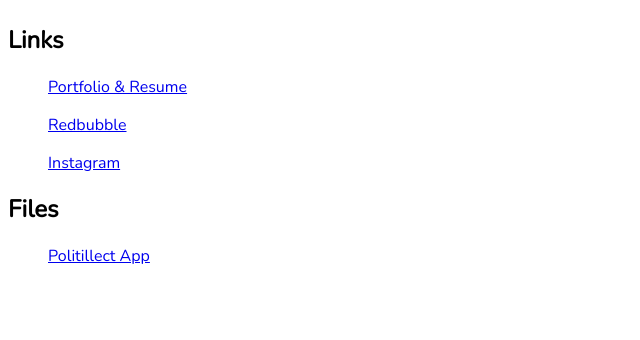
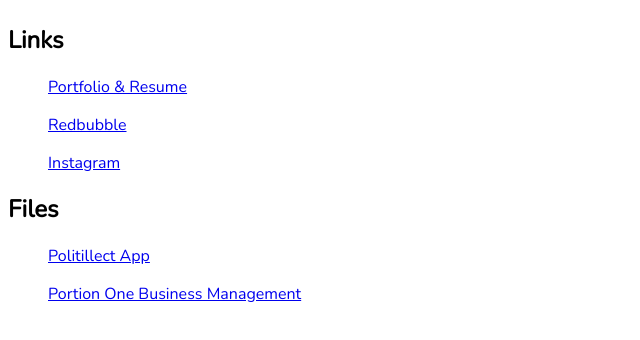
Before and after one commit to divinemm/divinemm.github.io, a plain HTML site: page index.html in a window 1280 px wide. Shown: the part 90-430 px from the top of the page, without its empty margins (0-640 px from the left). Drawn offline with nearby package versions, Linux system fonts and the light colour scheme.

Commit message:
Add Portion One
added the link to Portion One pdf

```diff
--- a/index.html
+++ b/index.html
@@ -36,5 +36,9 @@
       <ul>
         <a href="Politillect.pdf">Politillect App</a>
     </ul>
+
+    <ul>
+      <a href="Portion-One.pdf">Portion One Business Management</a>
+    </ul>
   </body>
 </html>
```
